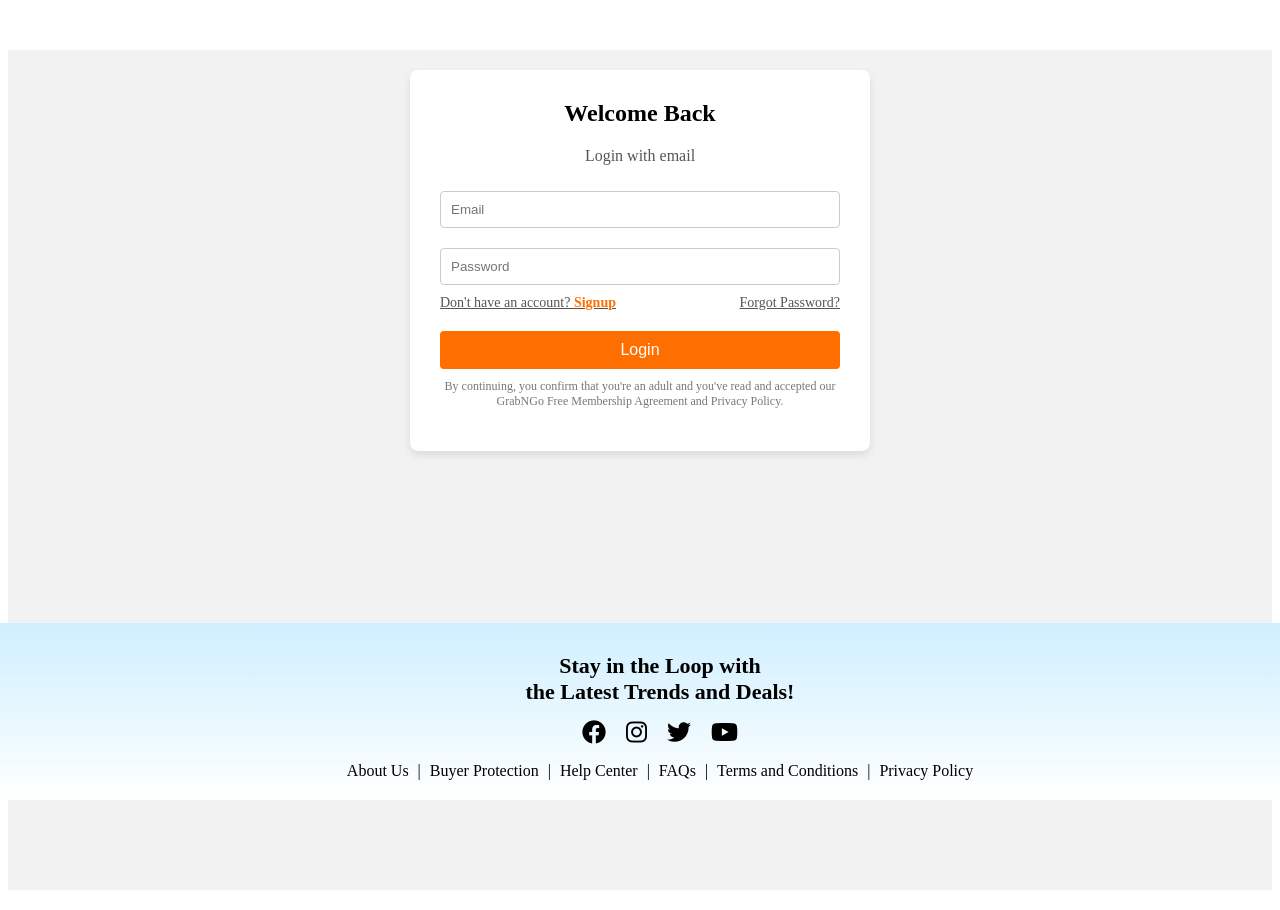
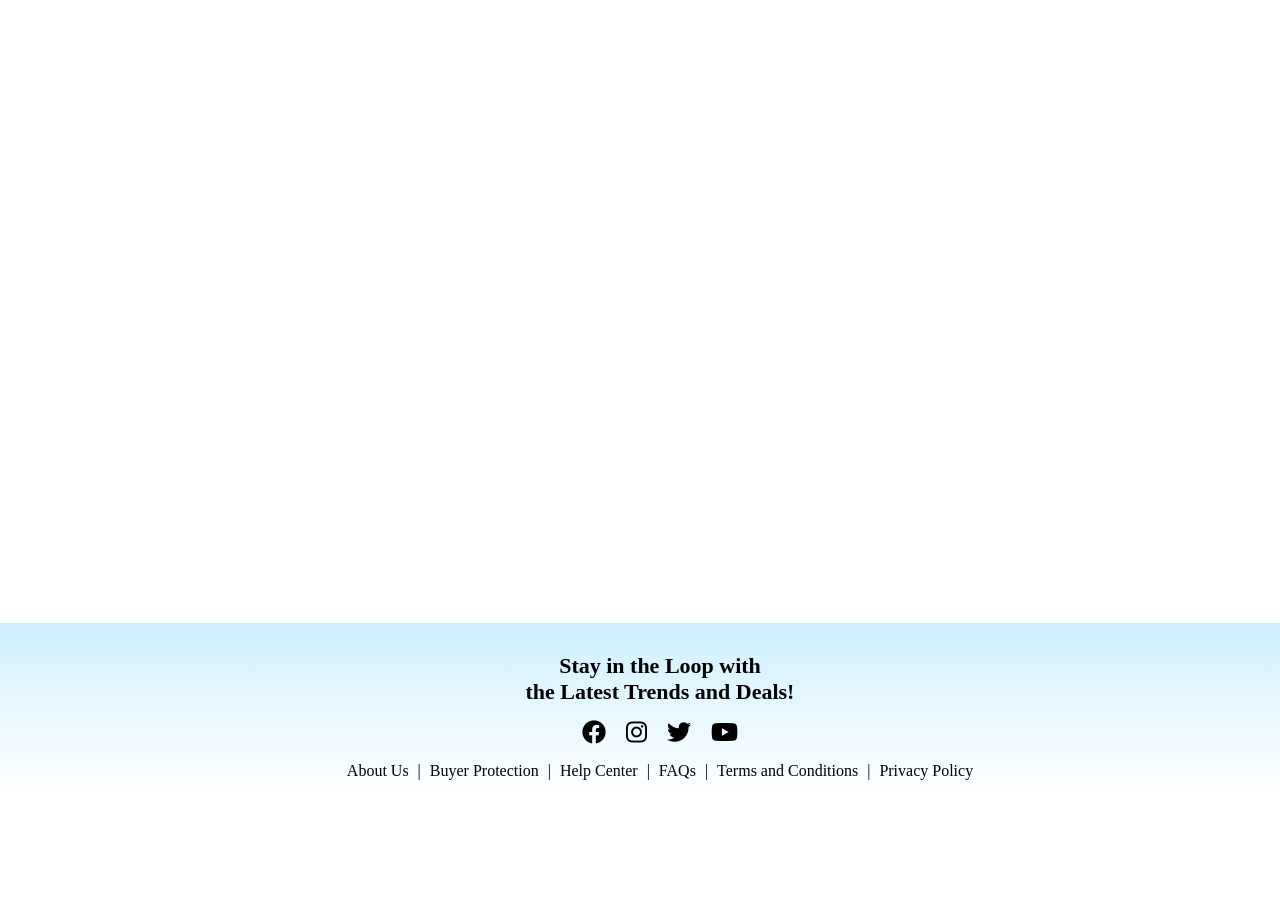
Before and after one commit to SudeeraDilshan/GrabNGo-Frontend, an Angular app: page / in a window 1280 px wide. Shown: the top 910 px of the page. After the commit the page ends 800 px from the top, so only its background shows below. Built offline with nearby package versions, Linux system fonts and the light colour scheme.

Commit message:
Login Component Updated

```diff
--- a/src/app/app-routing.module.ts
+++ b/src/app/app-routing.module.ts
@@ -1,7 +1,14 @@
 import { NgModule } from '@angular/core';
 import { RouterModule, Routes } from '@angular/router';
+import { LoginComponent } from './components/login/login.component';
 
-const routes: Routes = [];
+const routes: Routes = [
+  {
+    component:LoginComponent,
+    path: 'login'
+
+  }
+];
 
 @NgModule({
   imports: [RouterModule.forRoot(routes)],
--- a/src/app/app.component.html
+++ b/src/app/app.component.html
@@ -1,3 +1,4 @@
 <!--app-header></app-header-->
-<app-login>
+<!--app-login-->
+<router-outlet></router-outlet>
 <app-footer></app-footer>
--- a/src/app/header/header.component.html
+++ b/src/app/header/header.component.html
@@ -6,7 +6,7 @@
     <nav class="nav">
       <a routerLink="/about">About Us</a>
       <a routerLink="/categories">Categories</a>
-      <a routerLink="/profile" >Profile</a>
+      <a routerLink="/login" >Login</a>
     </nav>
 
     <div class="cart">
```
